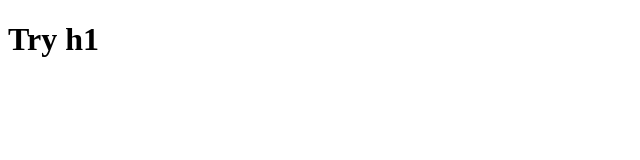
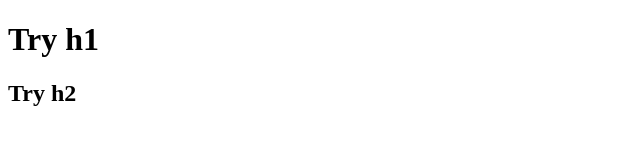
Before and after one commit to johnfrancisbonifacio/test, a plain HTML site: page index.html in a window 1280 px wide. Shown: the whole page, without its empty margins (0-640 px from the left). Drawn offline with Linux system fonts and the light colour scheme.

Commit message:
added h2 tag

```diff
--- a/index.html
+++ b/index.html
@@ -8,6 +8,7 @@
 </head>
 <body>
     <h1>Try h1</h1>
+    <h2>Try h2</h2>
 </body>
 <script src="main.js"></script>
 </html>
```
